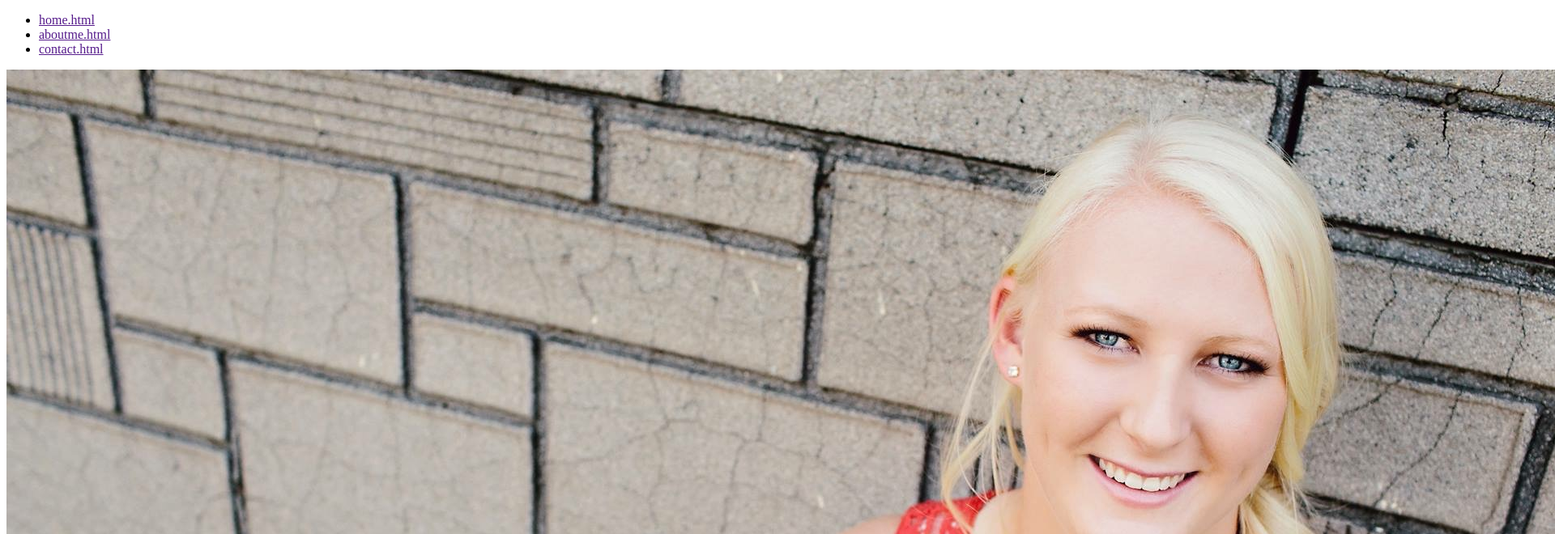
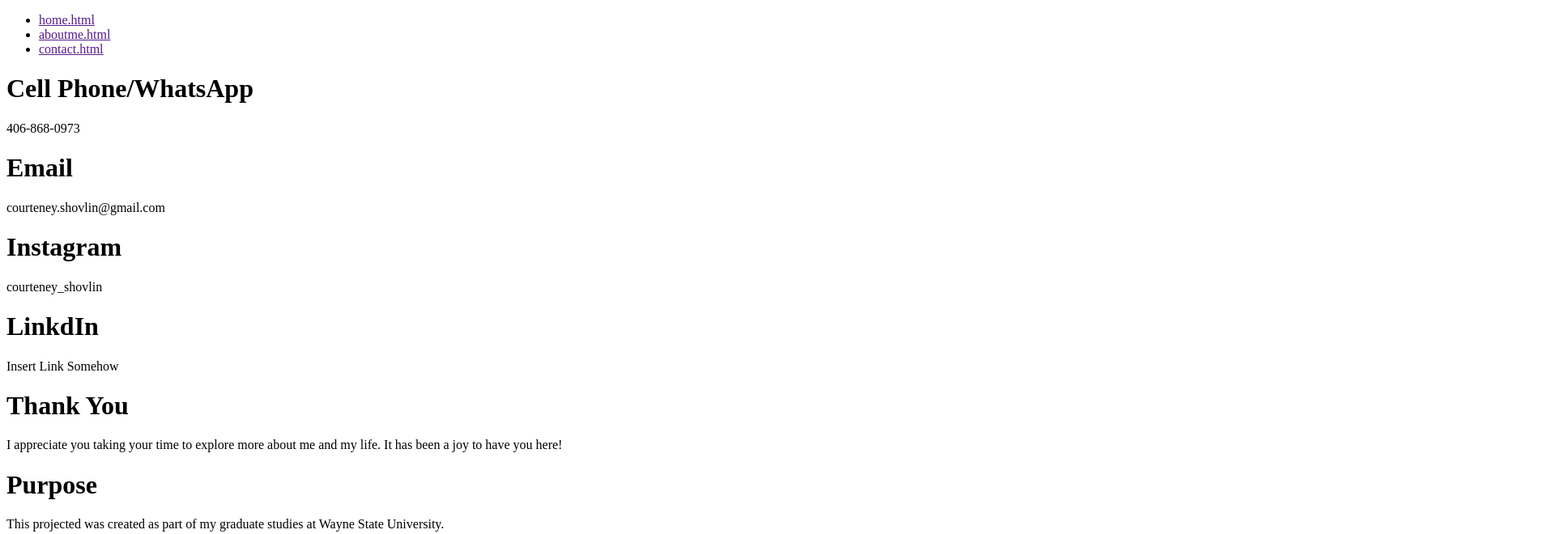
Before and after one commit to INF6420-Archive/ss22-courteshov, a plain HTML site: page contact.html in a window 1280 px wide. Shown: the top 660 px of the page at 81% size, 1920 px wide, since content can reach past the window. Drawn offline with Linux system fonts and the light colour scheme.

Commit message:
Update contact.html

```diff
--- a/contact.html
+++ b/contact.html
@@ -15,10 +15,16 @@
     </nav>
 </header>
 <main>
-    <div><img src= "images/headshot.jpg" alt= "Individual headshot photo of Courteney"></div>
+
     <div>
-        <h1>Meet Courteney!</h1>
-        <p>Hello everyone!</p>
+        <h1>Cell Phone/WhatsApp</h1>
+        <p>406-868-0973</p>
+        <h1>Email</h1>
+        <p>courteney.shovlin@gmail.com</p>
+        <h1>Instagram</h1>
+        <p>courteney_shovlin</p>
+        <h1>LinkdIn</h1>
+        <p>Insert Link Somehow</p>
     </div>
 </main>
 <footer>
```
